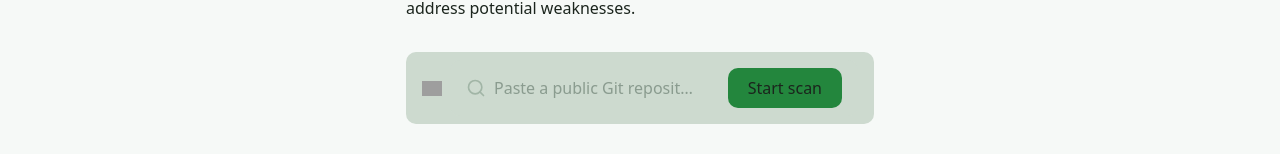
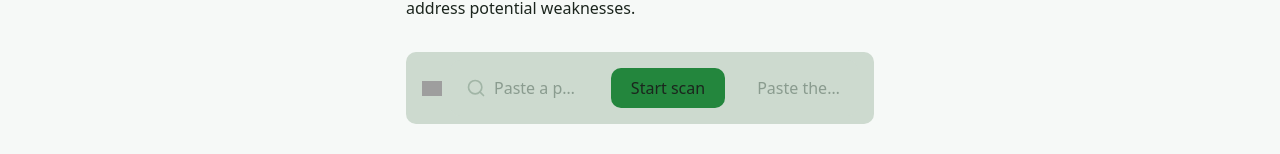
Before and after one commit to 62595-fullstack-gruppe-placeholder/reporacoon, a Next.js app in the folder web/: page / in a window 1280 px wide. Shown: the part 369-523 px from the top of the page. Built offline with nearby package versions, Linux system fonts and the light colour scheme; no server answers; grey boxes are pictures that could not be loaded.

Commit message:
Added repokey field

```diff
--- a/web/src/app/_components/URLForm.tsx
+++ b/web/src/app/_components/URLForm.tsx
@@ -14,6 +14,7 @@ import { Search } from "lucide-react";
  */
 export const urlFormSchema = z.object({
   url: z.url("Invalid url"),
+  repoKey: z.string().optional(),
 });
 
 /**
@@ -33,14 +34,18 @@ export default function URLForm({ onScanStarted, isDeepScan, extensions}: URLFor
     const { execute, isPending } = useScanAction();
 
     const form = useForm<URLFormSchema>({
-        resolver: zodResolver(urlFormSchema),
-        defaultValues: { url: "" },
+      resolver: zodResolver(urlFormSchema),
+      defaultValues: {
+        url: "",
+        repoKey: ""
+      },
     });
 
     const onSubmit = form.handleSubmit(async (data) => {
         const input = {
             url: data.url,
             repo_url: data.url,
+            token: data.repoKey,
             owner_id: null,
             priority: 1,
             isDeepScan,
@@ -81,6 +86,13 @@ export default function URLForm({ onScanStarted, isDeepScan, extensions}: URLFor
           loadingText="Scanning..."
           loading={isPending}
         />
+        <input
+          id="repoKey"
+          type="text"
+          {...form.register("repoKey")}
+          className="fieldText flex-1 min-w-0 w-full bg-transparent outline-none truncate"
+          placeholder="Paste the corroponding token to the repo"
+        />
       </form>
     </div>
   );
```
